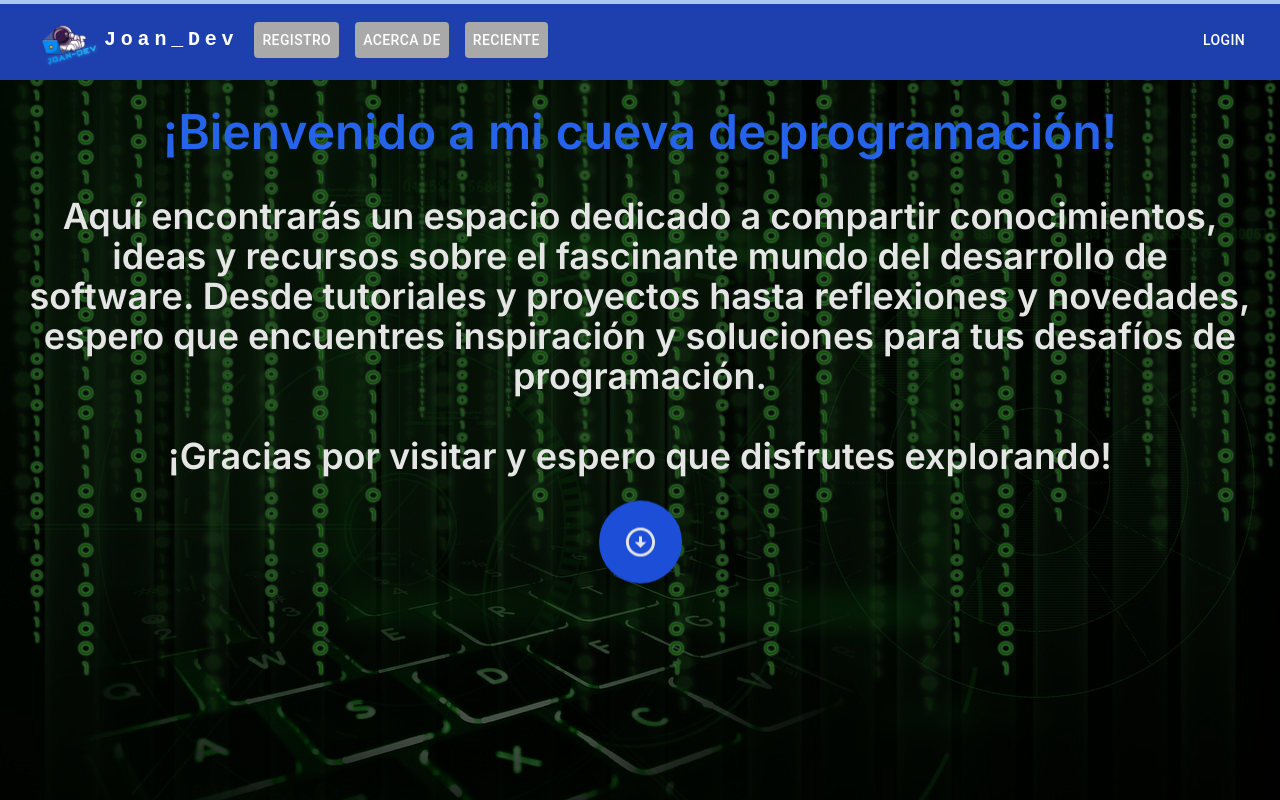
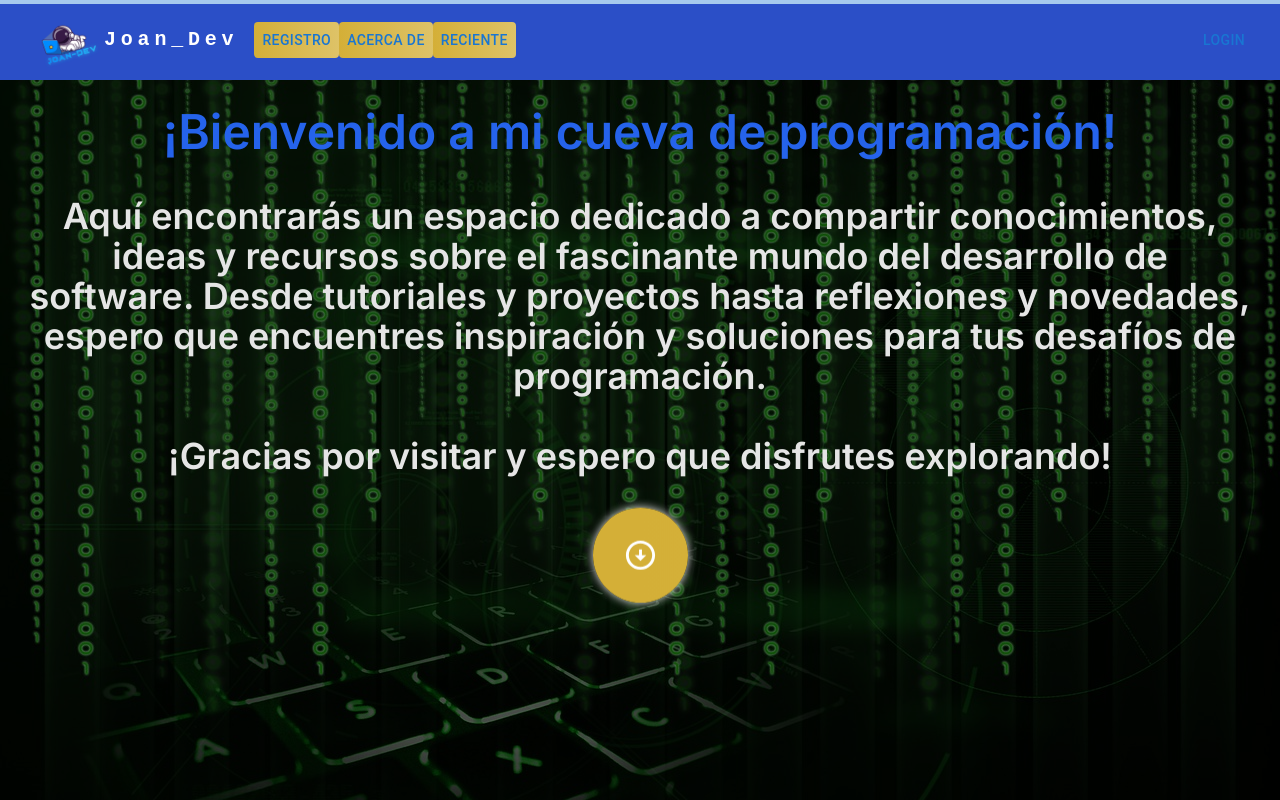
Before and after one commit to Stress0219/personal_blog, a Next.js app: page / in a window 1280 px wide. Shown: the top 800 px of the page. Built offline with nearby package versions, Linux system fonts and the light colour scheme.

Commit message:
color_changes

```diff
--- a/app/globals.css
+++ b/app/globals.css
@@ -32,4 +32,46 @@ body {
   .text-balance {
     text-wrap: balance;
   }
+
+  .btn-grad-rounded {
+    background-image: linear-gradient(to right, #D4AF37 0%, #d4b038   51%, #D4AF37  100%);
+    margin: 10px;
+    padding: 30px;
+    text-align: center;
+    text-transform: uppercase;
+    transition: 0.5s;
+    background-size: 200% auto;
+    color: white;
+    box-shadow: 0 0 10px #eee;
+    border-radius: 9999px;
+    display: block;
+  }
+
+  .btn-grad-rounded:hover {
+    background-position: right center; /* change the direction of the change here */
+    color: #fff;
+    text-decoration: none;
+  }
+
+
+         .btn-grad {
+            background-image:linear-gradient(to right, #D4AF37  0%, #dec369  51%, #D4AF37  100%);
+            margin: 10px;
+            padding: 10px 25px;
+            text-align: center;
+            text-transform: uppercase;
+            transition: 0.5s;
+            background-size: 200% auto;
+            color: white;
+            border-radius: 10px;
+            display: block;
+          }
+
+          .btn-grad:hover {
+            background-position: right center; /* change the direction of the change here */
+            color: #fff;
+            text-decoration: none;
+          }
+
+
 }
--- a/components/Banner.tsx
+++ b/components/Banner.tsx
@@ -29,8 +29,8 @@ const Banner = () => {
                 explorando!
               </h1>
             </div>
-            <div className=" invisible md:visible md:flex md:justify-center md:items-center">
-              <button className="p-6 font-bold text-2xl bg-blue-700 rounded-full hover:bg-blue-600 animate-bounce">
+            <div className="invisible md:visible md:flex md:justify-center md:items-center">
+              <button className="p-6 font-bold text-2xl rounded-full animate-bounce btn-grad-rounded">
                 <a href="#destacados" className="rounded-full"><ArrowCircleDownIcon fontSize="large"/></a>
               </button>
             </div>
--- a/components/Body.tsx
+++ b/components/Body.tsx
@@ -51,7 +51,7 @@ const Body = () => {
               </CardContent>
             </CardActionArea>
             <CardActions>
-              <Button size="small" className="font-bold hover:bg-zinc-800">
+              <Button size="small" className="font-bold hover:bg-[#D4AF37]">
                 Share
               </Button>
             </CardActions>
@@ -83,7 +83,7 @@ const Body = () => {
               </CardContent>
             </CardActionArea>
             <CardActions>
-              <Button size="small" className="font-bold hover:bg-zinc-800">
+              <Button size="small" className="font-bold hover:bg-[#D4AF37]">
                 Share
               </Button>
             </CardActions>
@@ -115,7 +115,7 @@ const Body = () => {
               </CardContent>
             </CardActionArea>
             <CardActions>
-              <Button size="small" className="font-bold hover:bg-zinc-800">
+              <Button size="small" className="font-bold hover:bg-[#D4AF37]">
                 Share
               </Button>
             </CardActions>
@@ -147,7 +147,7 @@ const Body = () => {
               </CardContent>
             </CardActionArea>
             <CardActions>
-              <Button size="small" className="font-bold hover:bg-zinc-800">
+              <Button size="small" className="font-bold hover:bg-[#D4AF37]">
                 Share
               </Button>
             </CardActions>
--- a/components/Navbar.tsx
+++ b/components/Navbar.tsx
@@ -14,7 +14,6 @@ import Tooltip from '@mui/material/Tooltip';
 import MenuItem from '@mui/material/MenuItem';
 import Image from 'next/image';
 import logo from '../public/Joan-Dev.png';
-
 const pages = ['Registro', 'Acerca de', 'Reciente'];
 const settings = ['Perfil', 'Cuenta', 'Dashboard', 'Logout'];
 
@@ -40,7 +39,7 @@ function Navbar() {
   };
 
   return (
-    <AppBar position='relative' className="bg-blue-800" sx={{backgroundColor:'rgb(30 64 175)'}}>
+    <AppBar position='relative' className="bg-[#2b4fc7]" sx={{backgroundColor:'#2b4fc7'}}>
       <Container maxWidth="xl">
         <Toolbar disableGutters>
           <a href="#">
@@ -123,7 +122,7 @@ function Navbar() {
               <Button
                 key={page}
                 onClick={handleCloseNavMenu}
-                sx={{ my: 2, color: 'white', display: 'block',bgcolor:"darkgray", mr: 2 }}
+                className='btn-grad'
               >
                 {page}
               </Button>
@@ -162,7 +161,7 @@ function Navbar() {
               </Menu>
             </Box>
           ) : (
-            <Button color="inherit" onClick={() => setIsLoggedIn(true)}>
+            <Button className='bg-[#D4AF37] px-3 py-2' onClick={() => setIsLoggedIn(true)}>
               Login
             </Button>
           )}
```
